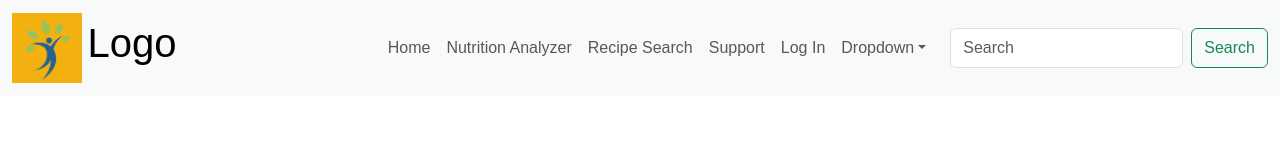
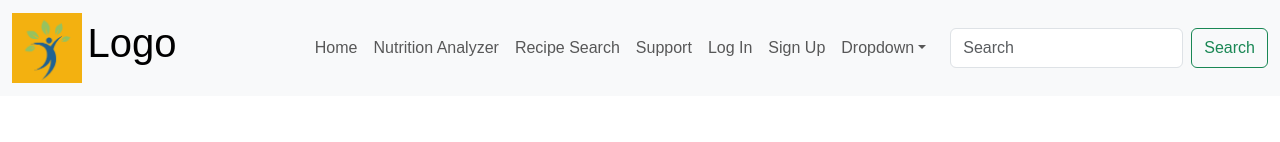
Before and after one commit to EchoSkorJjj/HealthCareApp, a React (Create React App) app in the folder frontend/: page /user-pages/login in a window 1280 px wide. Shown: the top 142 px of the page. Built offline with nearby package versions, Linux system fonts and the light colour scheme.

Commit message:
just added sign up link in navbar

```diff
--- a/frontend/src/app/shared/NavBar.js
+++ b/frontend/src/app/shared/NavBar.js
@@ -43,6 +43,7 @@ export default function NavBar() {
                   <Nav.Link href="/recipe">Recipe Search</Nav.Link>
                   <Nav.Link href="/support">Support</Nav.Link>
                   <Nav.Link href="/user-pages/login">Log In</Nav.Link>
+                  <Nav.Link href="/user-pages/register">Sign Up</Nav.Link>
                   <NavDropdown
                     title="Dropdown"
                     id={`offcanvasNavbarDropdown-expand-${expand}`}
```
